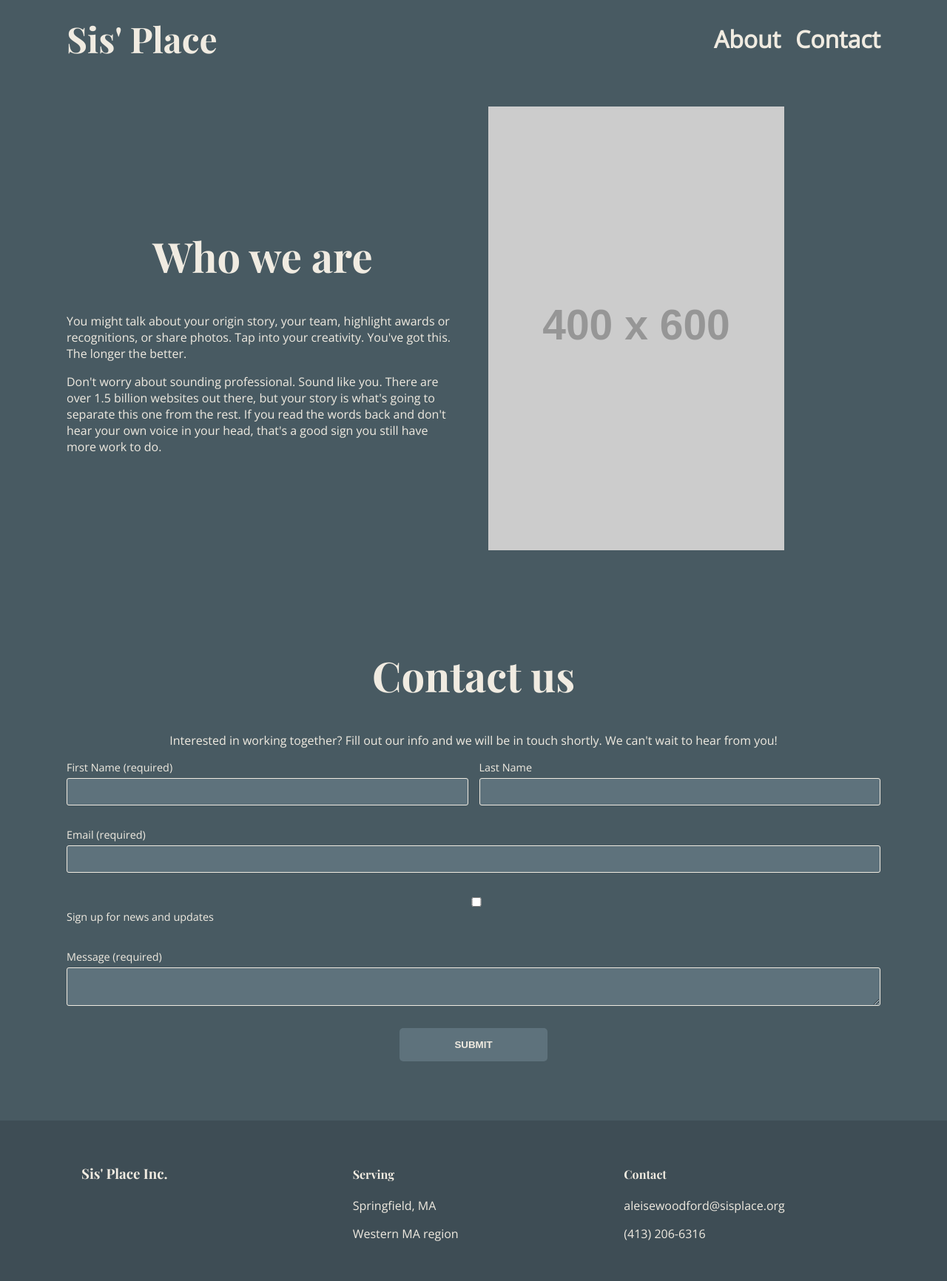
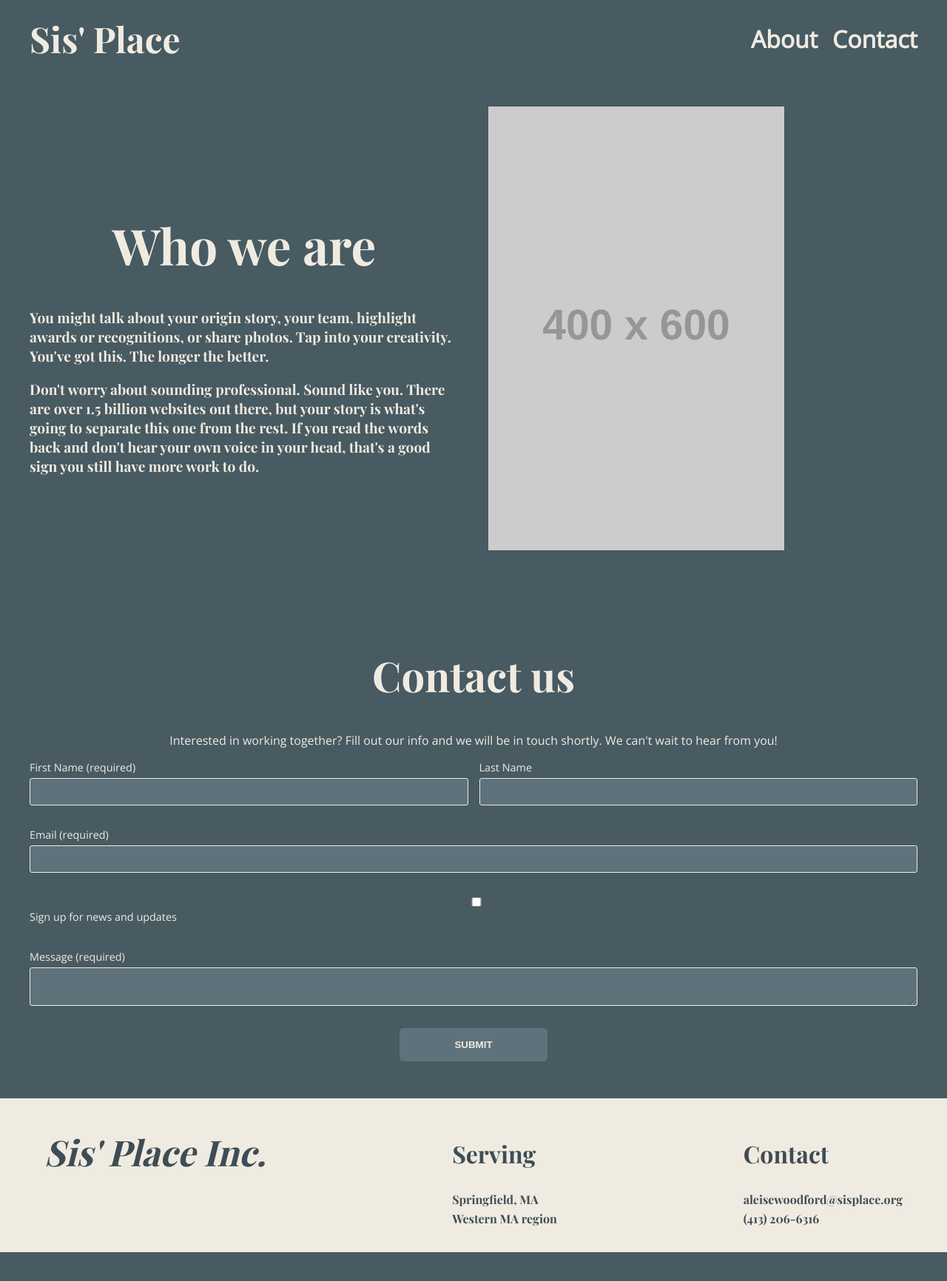
Before and after one commit to ac-i2i-engineering/Sis-Place-Website, a plain HTML site: page about.html in a window 1280 px wide. Shown: the whole page at 74% size. After the commit the page ends 1693 px from the top, so only its background shows below. Drawn offline with nearby package versions, Linux system fonts and the light colour scheme; placeholder pictures from the web are drawn by us.

Commit message:
First Github Pages Ready version

```diff
--- a/about.html
+++ b/about.html
@@ -76,7 +76,7 @@
         <div class="container">
             <div class="footer-columns">
                 <div class="footer-column">
-                    <h3>Sis' Place Inc.</h3>
+                    <h3 class="footer-title">Sis' Place Inc.</h3>
                 </div>
                 <div class="footer-column">
                     <h4>Serving</h4>
--- a/style.css
+++ b/style.css
@@ -12,20 +12,21 @@ a {
 }
 
 .container {
-    max-width: 1100px;
+    max-width: 1200px;
     margin: 0 auto;
     padding: 0 20px;
 }
 
 /* Header */
 header {
-    padding: 20px 0;
+    padding: 20px;
 }
 
 header .container {
     display: flex;
     justify-content: space-between;
     align-items: center;
+    padding: 0;
 }
 
 header .logo {
@@ -52,24 +53,41 @@ header nav ul li a {
 
 /* Footer */
 footer {
-    background-color: #3e4d55;
-    padding: 40px 0;
-    margin-top: 40px;
+    background-color: #f0ebe1;
+    padding: 10px 0;
+    margin-top: 10px;
+    color: #3e4d55;
 }
 
 .footer-columns {
     display: flex;
     justify-content: space-between;
+    margin-bottom: 20px;
 }
 
 .footer-column {
-    flex: 1;
     padding: 0 20px;
 }
 
-.footer-column h3, .footer-column h4 {
+.footer-title {
+    font-size: 3em;
     font-family: 'Playfair Display', serif;
     font-weight: bold;
+    font-style: italic;
+    margin-top: 30px;
+}
+
+.footer-column h4 {
+    font-family: 'Playfair Display', serif;
+    font-weight: bold;
+    font-size: 2em;
+    margin-bottom: 30px;
+}
+
+.footer-column p {
+    font-family: 'Playfair Display', serif;
+    margin: 5px 0;
+
 }
 
 .section-title {
@@ -134,11 +152,12 @@ footer {
 
 .intro-body {
     font-family: 'Playfair Display', serif;
-    font-size: 1.5em;
+    font-size: 2em;
 }
 
 .provide {
     padding: 40px 0;
+    font-family: 'Playfair Display', serif;
 }
 
 .provide-grid {
@@ -156,8 +175,12 @@ footer {
 }
 
 .provide-item h3 {
-    font-family: 'Playfair Display', serif;
     font-weight: bold;
+    font-size: 1.5em;
+}
+
+.provide-item p {
+    font-size: 1.1em;
 }
 
 .mission {
@@ -178,6 +201,8 @@ footer {
 .mission-text {
     flex: 2;
     text-align: left;
+    font-size: 1.5em;
+    font-family: 'Playfair Display', serif;
 }
 
 .contact-form-section {
@@ -259,6 +284,8 @@ button {
 
 .about-text {
     flex: 1;
+    font-family: 'Playfair Display', serif;
+    font-size: 1.2em;
 }
 
 .about-image {
```
Also changed, not shown: index.html (+4 -3 lines), thanks.html (added, +34 -0 lines).
